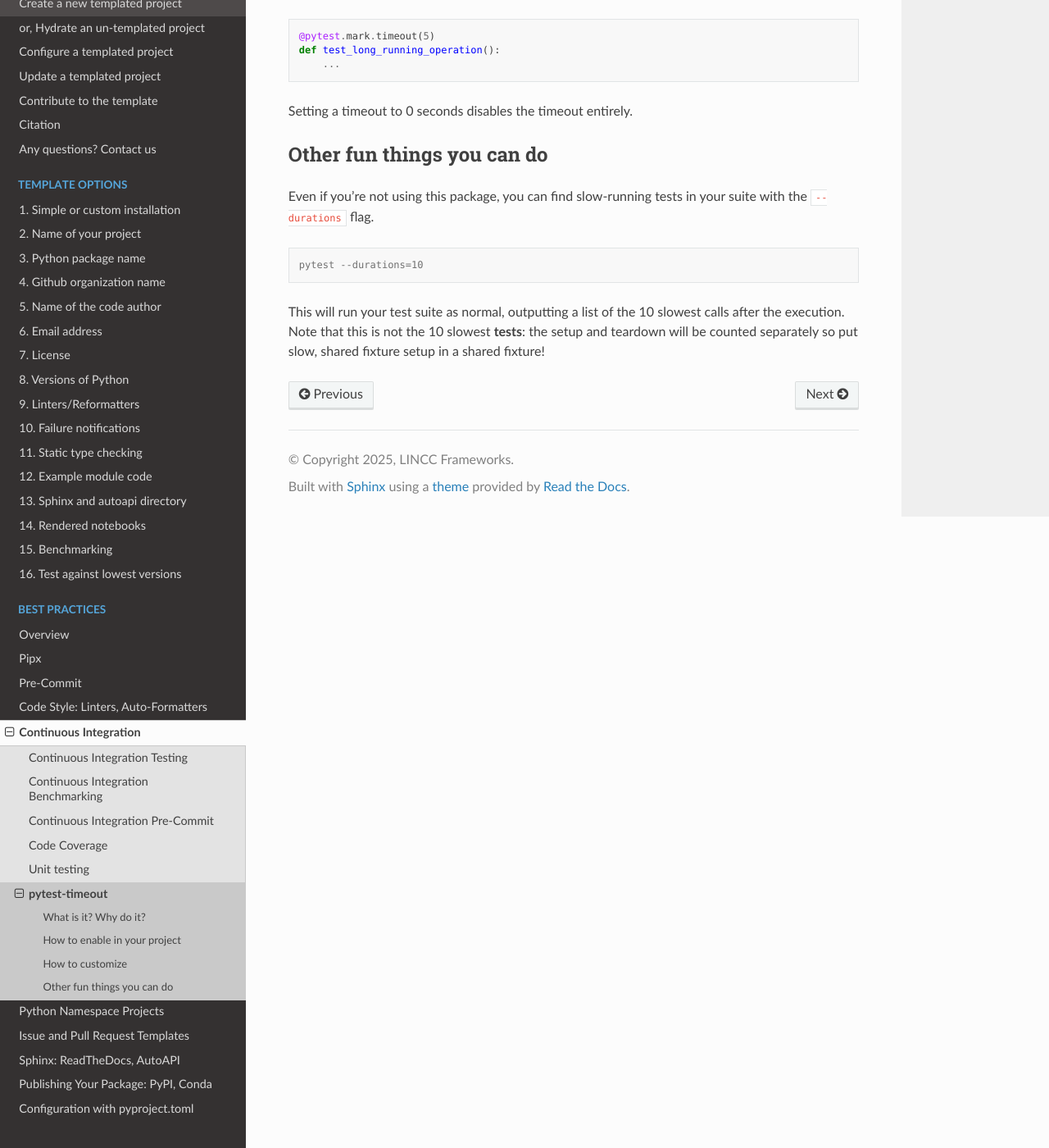
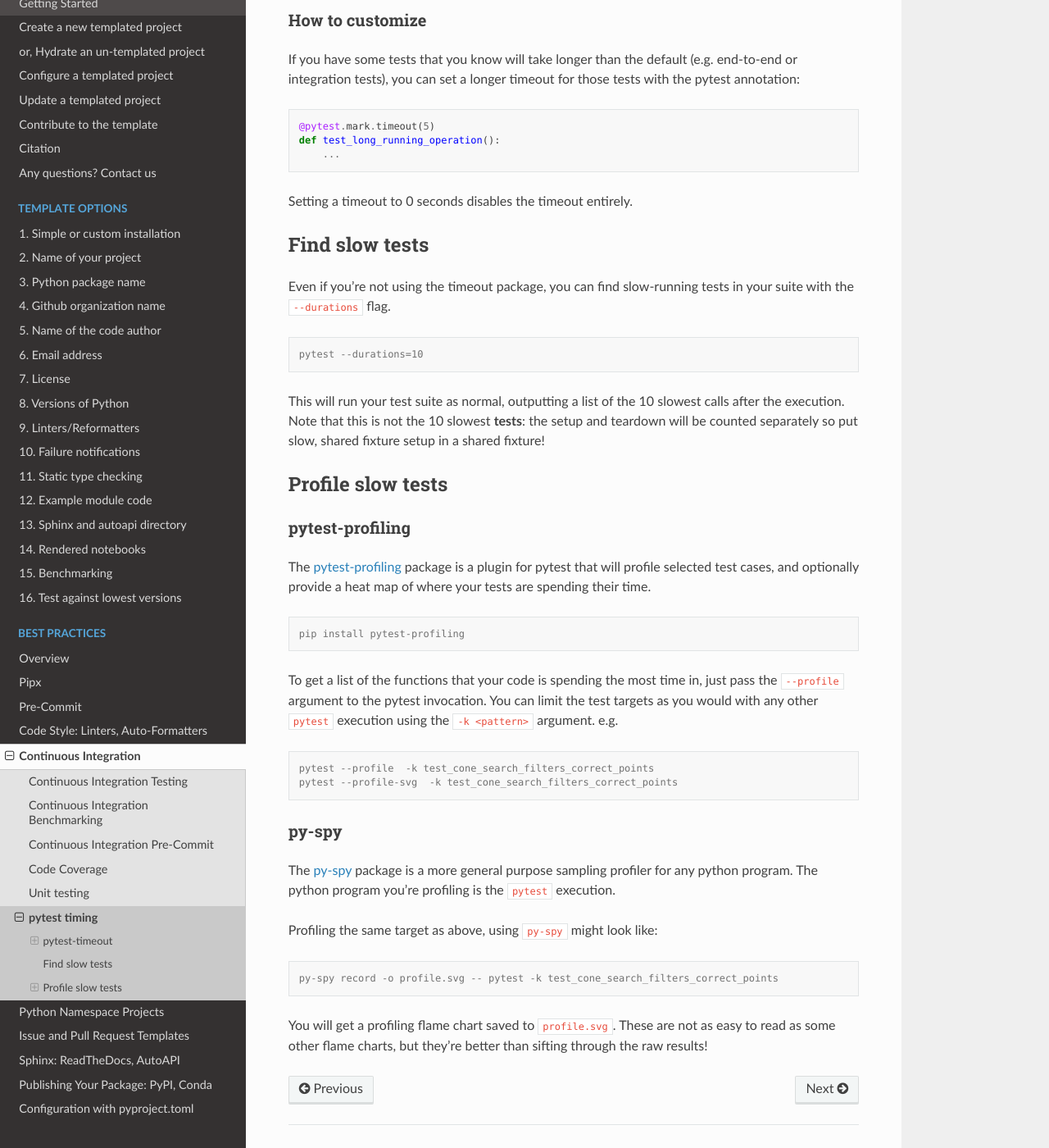
Before and after one commit to lincc-frameworks/python-project-template, a Sphinx documentation site: the page built from docs/practices/pytest_timing.rst, in a window 1280 px wide and 1400 px high, scrolled down 1308 px. Shown: the whole window at 82% size. Built offline with Sphinx 7.4.7 and the Read the Docs theme 3.1.0, drawn with Linux system fonts in a browser that asks for light colours; the version number could not be read and is left out; some of the changed text lies outside the part shown.

Commit message:
Document more than just timeout (#550)

```diff
--- a/docs/practices/ci.rst
+++ b/docs/practices/ci.rst
@@ -10,4 +10,4 @@
    ci_precommit
    code_coverage
    unit_testing
-   pytest_timeout
+   pytest_timing
--- a/docs/practices/overview.rst
+++ b/docs/practices/overview.rst
@@ -19,7 +19,7 @@
 * :doc:`precommit`
 * :doc:`pypi`
 * :doc:`sphinx`
-* :doc:`pytest_timeout`
+* :doc:`pytest_timing`
 
 Still have questions?
 --------------------------------
--- a/docs/practices/pytest_timeout.rst
+++ b/docs/practices/pytest_timing.rst
@@ -1,3 +1,10 @@
+pytest timing
+||||||||||||||||||||||||||||||||||||||||||||||||||||||||||||||||||||||||
+
+Slow unit tests can dis-incentivize writing or running unit tests. Luckily,
+there are many packages in the python ecosystem to help with this issue.
+This page lists some of the resources we find useful.
+
 pytest-timeout
 ===============================================================================
 
@@ -70,10 +77,10 @@
 
 Setting a timeout to 0 seconds disables the timeout entirely.
 
-Other fun things you can do
--------------------------------------------------------------------------------
+Find slow tests
+===============================================================================
 
-Even if you're not using this package, you can find slow-running tests in your
+Even if you're not using the timeout package, you can find slow-running tests in your
 suite with the ``--durations`` flag.
 
 .. code-block:: console
@@ -84,3 +91,44 @@
 calls after the execution. Note that this is not the 10 slowest **tests**:
 the setup and teardown will be counted separately so put slow, shared fixture
 setup in a shared fixture!
+
+Profile slow tests
+===============================================================================
+
+pytest-profiling
+-------------------------------------------------------------------------------
+
+The `pytest-profiling <https://pypi.org/project/pytest-profiling/>`__ package
+is a plugin for pytest that will profile selected test cases, and optionally
+provide a heat map of where your tests are spending their time.
+
+.. code-block:: console
+
+    pip install pytest-profiling
+
+To get a list of the functions that your code is spending the most time in, just
+pass the ``--profile`` argument to the pytest invocation. You can limit the test
+targets as you would with any other ``pytest`` execution using the ``-k <pattern>``
+argument. e.g.
+
+.. code-block:: console
+
+    pytest --profile  -k test_cone_search_filters_correct_points
+    pytest --profile-svg  -k test_cone_search_filters_correct_points
+
+py-spy
+-------------------------------------------------------------------------------
+
+The `py-spy <https://github.com/benfred/py-spy>`__ package is a more general
+purpose sampling profiler for any python program. The python program you're
+profiling is the ``pytest`` execution.
+
+Profiling the same target as above, using ``py-spy`` might look like:
+
+.. code-block:: console
+
+    py-spy record -o profile.svg -- pytest -k test_cone_search_filters_correct_points
+
+You will get a profiling flame chart saved to ``profile.svg``. These are not as
+easy to read as some other flame charts, but they're better than sifting through the
+raw results!
```
